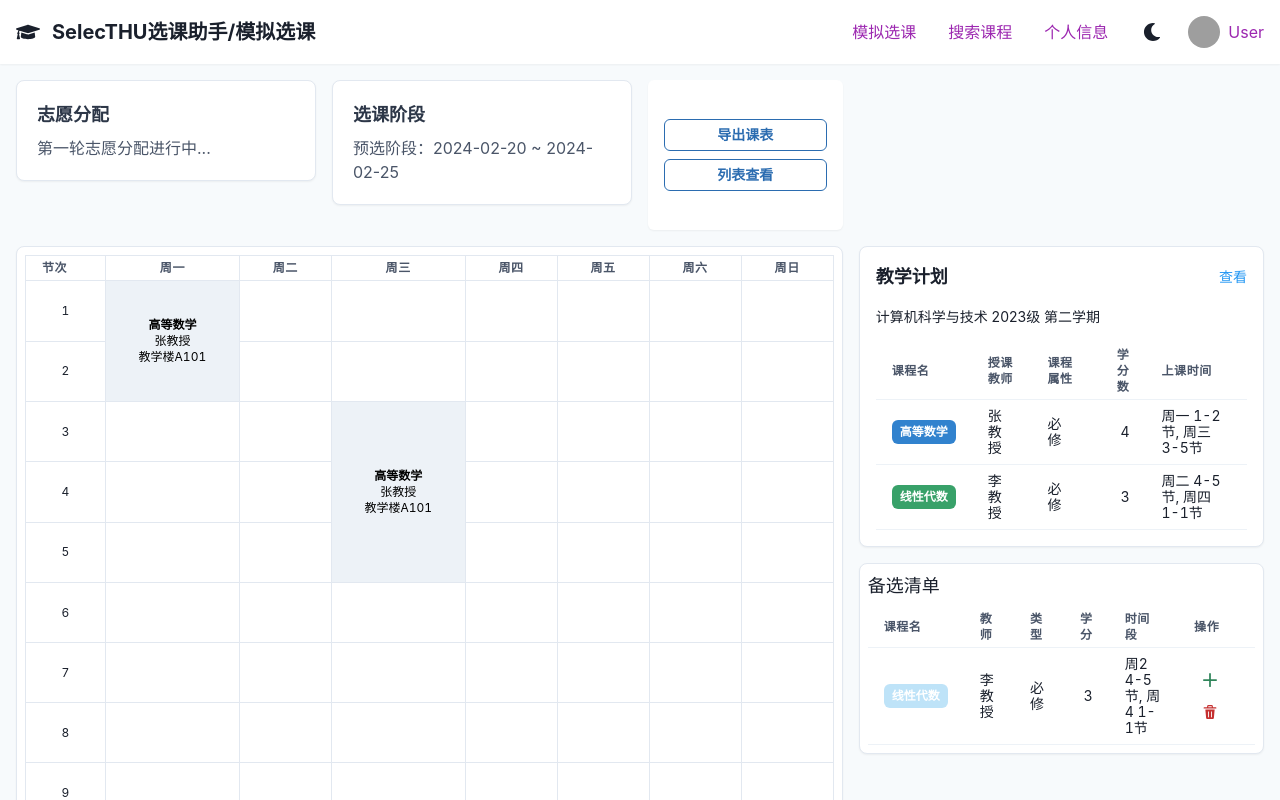
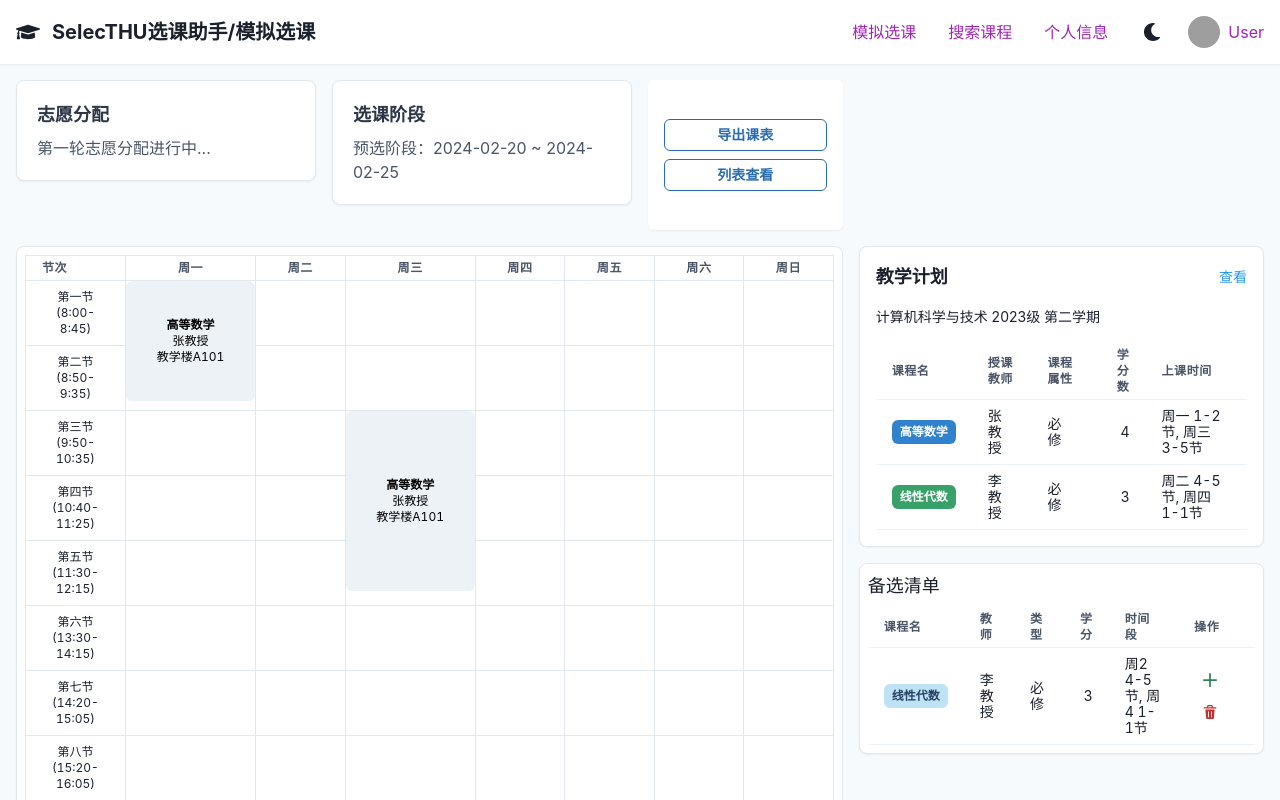
Before and after one commit to ZaytsevZY/SelecTHU, a Next.js app in the folder frontend/selecthu/: page /main in a window 1280 px wide. Both pictures are taken after a click on the button 1210 px from the left and 680 px from the top of the page. Shown: the top 800 px of the page. Built offline with nearby package versions, Linux system fonts and the light colour scheme; grey boxes are pictures that could not be loaded.

Commit message:
fix: 修复了部分main课表大小会变化的问题

```diff
--- /dev/null
+++ b/frontend/selecthu/app/components/main/CourseBlock.tsx
@@ -0,0 +1,73 @@
+// components/main/CourseBlock.tsx
+
+import React, { useRef, useEffect } from "react";
+import {
+  Box,
+  Text,
+  useColorModeValue,
+} from "@chakra-ui/react";
+import { Course } from "@/app/types/course";
+import { useDrag } from "react-dnd";
+import { ItemTypes } from "./constants"; // 推荐将 ItemTypes 移到单独的文件中
+import { getEmptyImage } from "react-dnd-html5-backend";
+
+interface CourseBlockProps {
+  course: Course;
+  color: string;
+  duration: number; // 持续时间属性
+  slotHeight: number; // 每节课的高度
+}
+
+export default function CourseBlock({
+  course,
+  color,
+  duration,
+  slotHeight,
+}: CourseBlockProps) {
+  // 使用 useDrag 钩子
+  const [{ isDragging }, drag, preview] = useDrag(() => ({
+    type: ItemTypes.COURSE,
+    item: { course },
+    collect: (monitor) => ({
+      isDragging: monitor.isDragging(),
+    }),
+  }));
+
+  // 抑制默认的拖拽预览
+  useEffect(() => {
+    preview(getEmptyImage(), { captureDraggingState: true });
+  }, [preview]);
+
+  const boxRef = useRef<HTMLDivElement>(null);
+  drag(boxRef);
+
+  // 使用 useColorModeValue，根据主题模式选择适当的颜色
+  const bgColor = useColorModeValue(`${color}.100`, `${color}.700`);
+  const textColor = useColorModeValue("black", "white");
+
+  // 计算课程块的高度
+  const totalHeight = duration * slotHeight;
+
+  return (
+    <Box
+      ref={boxRef}
+      p={2}
+      bg={bgColor}
+      borderRadius="md"
+      minHeight={`${totalHeight}px`} // 设置最小高度
+      width="100%"
+      fontSize="xs"
+      display="flex"
+      flexDirection="column"
+      justifyContent="center"
+      opacity={isDragging ? 0 : 1} // 使用 isDragging 控制不透明度
+      color={textColor}
+      cursor="grab"
+      _active={{ cursor: "grabbing" }}
+    >
+      <Text fontWeight="bold">{course.name}</Text>
+      <Text>{course.teacher}</Text>
+      <Text>{course.classroom}</Text>
+    </Box>
+  );
+}
--- a/frontend/selecthu/app/components/main/CourseList.tsx
+++ b/frontend/selecthu/app/components/main/CourseList.tsx
@@ -11,16 +11,14 @@ import {
   useColorModeValue,
   chakra,
 } from "@chakra-ui/react";
-import { Course } from "@/app/types/course";
+import { Course, TimeSlot } from "@/app/types/course";
 import CourseRow from "./CourseRow";
 
 // 引入 React DnD 所需的模块
 import { useDrop } from "react-dnd";
 
 // 定义拖拽类型
-const ItemTypes = {
-  COURSE: "course",
-};
+import { ItemTypes } from "./constants";
 
 interface CourseListProps {
   availableCourses: Course[];
@@ -58,7 +56,7 @@ export default function CourseList({
   drop(boxRef);
 
   // 格式化时间段
-  const formatTimeSlots = (timeSlots: any[]) => {
+  const formatTimeSlots = (timeSlots: TimeSlot[]) => {
     return timeSlots
       .map((ts) => `周${ts.day} ${ts.start}-${ts.start + ts.duration - 1}节`)
       .join(", ");
@@ -73,6 +71,8 @@ export default function CourseList({
       shadow="sm"
       border="1px"
       borderColor={borderColor}
+      overflow="auto" // 允许滚动，以适应内容变化
+      maxHeight="400px" // 根据需要调整最大高度
     >
       <chakra.h2 fontSize="lg" mb={2}>
         备选清单
--- a/frontend/selecthu/app/components/main/CourseRow.tsx
+++ b/frontend/selecthu/app/components/main/CourseRow.tsx
@@ -11,11 +11,8 @@ import { AddIcon, DeleteIcon } from "@chakra-ui/icons";
 import { Course, TimeSlot } from "@/app/types/course";
 
 import { useDrag, DragSourceMonitor } from "react-dnd";
+import { ItemTypes } from "./constants"; // 引入常量
 import { getEmptyImage } from "react-dnd-html5-backend";
-
-const ItemTypes = {
-  COURSE: "course",
-};
 
 interface CourseRowProps {
   course: Course;
@@ -54,15 +51,16 @@ export default function CourseRow({
       key={course.id}
       ref={rowRef}
       opacity={isDragging ? 0.5 : 1}
-      cursor="move"
+      cursor="grab"
+      _hover={{ bg: 'gray.100' }} // 可选的悬停样式
     >
       <Td>
         <Badge
-          colorScheme={courseColor} // 使用传递的颜色方案
+          colorScheme={courseColor} // 确保 courseColor 是有效的 Chakra 颜色方案
           px={2}
           py={1}
           borderRadius="md"
-          color="white"
+          // 移除了 color="white" 以避免与 colorScheme 冲突
         >
           {course.name}
         </Badge>
--- a/frontend/selecthu/app/components/main/CourseTable.tsx
+++ b/frontend/selecthu/app/components/main/CourseTable.tsx
@@ -1,6 +1,6 @@
 // components/main/CourseTable.tsx
 
-import React, { useEffect, useRef } from "react";
+import React from "react";
 import {
   Table,
   Thead,
@@ -16,13 +16,10 @@ import {
 import { Course } from "@/app/types/course";
 
 // 引入 React DnD 所需的模块
-import { useDrop, useDrag } from "react-dnd";
-import { getEmptyImage } from "react-dnd-html5-backend";
+import { useDrop } from "react-dnd";
+import { ItemTypes } from "./constants"; // 推荐将 ItemTypes 移到单独的文件中
 
-// 定义拖拽类型
-const ItemTypes = {
-  COURSE: "course",
-};
+import CourseBlock from "./CourseBlock"; // 确保 CourseBlock 是独立的组件
 
 interface CourseTableProps {
   selectedCourses: Course[];
@@ -37,9 +34,6 @@ export default function CourseTable({
 }: CourseTableProps) {
   const borderColor = useColorModeValue("gray.200", "gray.700");
   const bgColor = useColorModeValue("white", "gray.800");
-
-  // 添加拖拽中的课程ID状态
-  const [draggedCourseId, setDraggedCourseId] = React.useState<string | null>(null);
 
   // 时间段显示（节次从1-15）
   const timeSlots = [
@@ -119,6 +113,9 @@ export default function CourseTable({
     return getCourseColor(courseId);
   };
 
+  // 定义固定的每节课的高度
+  const slotHeight = 60; // 每节课的高度，保持一致
+
   return (
     <chakra.div
       ref={boxRef}
@@ -128,12 +125,22 @@ export default function CourseTable({
       shadow="sm"
       border="1px"
       borderColor={borderColor}
-      overflowX="auto"
+      overflow="auto" // 允许滚动而不是固定整体尺寸
+      width="100%" // 让表格自适应父容器宽度
+      // 不设置固定的高度和宽度，以保持页面布局合理
     >
-      <Table size="sm" variant="simple">
+      <Table size="sm" variant="simple" width="100%">
         <Thead>
           <Tr>
-            <Th width="80px" border="1px solid" borderColor={borderColor}>
+            <Th
+              width="100px"
+              border="1px solid"
+              borderColor={borderColor}
+              position="sticky"
+              top="0"
+              bg={useColorModeValue("white", "gray.800")}
+              zIndex={1}
+            >
               节次
             </Th>
             {weekDays.map((day) => (
@@ -142,6 +149,10 @@ export default function CourseTable({
                 textAlign="center"
                 border="1px solid"
                 borderColor={borderColor}
+                position="sticky"
+                top="0"
+                bg={useColorModeValue("white", "gray.800")}
+                zIndex={1}
               >
                 {day}
               </Th>
@@ -149,17 +160,21 @@ export default function CourseTable({
           </Tr>
         </Thead>
         <Tbody>
-          {timeSlots.map((_, slotIndex) => (
-            // 移除了 height 属性
-            <Tr key={`slot-${slotIndex}`}>
+          {timeSlots.map((time, slotIndex) => (
+            // 使用固定高度
+            <Tr key={`slot-${slotIndex}`} height={`${slotHeight}px`}>
               <Td
                 fontSize="xs"
                 border="1px solid"
                 borderColor={borderColor}
                 textAlign="center"
-                height="60px" // 为节次列设置默认高度
+                height={`${slotHeight}px`}
+                position="sticky"
+                left="0"
+                bg={useColorModeValue("white", "gray.800")}
+                zIndex={1}
               >
-                {`${slotIndex + 1}`}
+                {time}
               </Td>
               {weekDays.map((_, dayIndex) => {
                 if (!shouldRenderCell(dayIndex + 1, slotIndex + 1)) {
@@ -179,16 +194,14 @@ export default function CourseTable({
                     border="1px solid"
                     borderColor={borderColor}
                     verticalAlign="top"
-                    // 为空白单元格设置默认高度
-                    height={course ? undefined : "60px"}
+                    height={course ? `${slotHeight * rowSpan}px` : `${slotHeight}px`} // 设置单元格高度
                   >
                     {course && shouldShowCourse(dayIndex + 1, slotIndex + 1) ? (
                       <CourseBlock
                         course={course}
                         color={color}
                         duration={rowSpan} // 传递持续时间
-                        setDraggedCourseId={setDraggedCourseId}
-                        draggedCourseId={draggedCourseId}
+                        slotHeight={slotHeight} // 传递每节课的高度
                       />
                     ) : null}
                   </Td>
@@ -201,75 +214,3 @@ export default function CourseTable({
     </chakra.div>
   );
 }
-
-// 课程块组件
-interface CourseBlockProps {
-  course: Course;
-  color: string;
-  duration: number; // 新增持续时间属性
-  setDraggedCourseId: (id: string | null) => void;
-  draggedCourseId: string | null;
-}
-
-function CourseBlock({
-  course,
-  color,
-  duration,
-  setDraggedCourseId,
-  draggedCourseId,
-}: CourseBlockProps) {
-  // 使用 useDrag 钩子
-  const [, drag, preview] = useDrag(() => ({
-    type: ItemTypes.COURSE,
-    item: () => {
-      // 在这里设置拖拽中的课程ID
-      setDraggedCourseId(course.id);
-      return { course };
-    },
-    // 拖拽结束时，清除拖拽中的课程ID
-    end: () => {
-      setDraggedCourseId(null);
-    },
-  }));
-
-  // 抑制默认的拖拽预览
-  useEffect(() => {
-    preview(getEmptyImage(), { captureDraggingState: true });
-  }, [preview]);
-
-  // 创建一个 ref
-  const boxRef = useRef<HTMLDivElement>(null);
-  drag(boxRef);
-
-  // 使用 useColorModeValue，根据主题模式选择适当的颜色
-  const bgColor = useColorModeValue(`${color}.100`, `${color}.700`);
-  const textColor = useColorModeValue("black", "white");
-
-  // 判断当前课程是否正在被拖拽
-  const isBeingDragged = draggedCourseId === course.id;
-
-  // 计算课程块的高度
-  const slotHeight = 60; // 每节课的高度，可以根据需要调整
-  const totalHeight = duration * slotHeight;
-
-  return (
-    <Box
-      ref={boxRef}
-      p={2}
-      bg={bgColor}
-      borderRadius="none"
-      minHeight={`${totalHeight}px`} // 设置最小高度
-      width="100%"
-      fontSize="xs"
-      display="flex"
-      flexDirection="column"
-      justifyContent="center"
-      opacity={isBeingDragged ? 0 : 1}
-      color={textColor}
-    >
-      <Text fontWeight="bold">{course.name}</Text>
-      <Text>{course.teacher}</Text>
-      <Text>{course.classroom}</Text>
-    </Box>
-  );
-}
--- /dev/null
+++ b/frontend/selecthu/app/components/main/constants.ts
@@ -0,0 +1,5 @@
+// components/main/constants.ts
+
+export const ItemTypes = {
+    COURSE: "course",
+  };
--- a/frontend/selecthu/app/main/page.tsx
+++ b/frontend/selecthu/app/main/page.tsx
@@ -9,7 +9,6 @@ import {
   GridItem,
   useColorModeValue,
   Button,
-  VStack,
   Flex,
 } from "@chakra-ui/react";
 import Navbar from "../components/layout/Navbar";
@@ -63,7 +62,7 @@ export default function MainPage() {
   // 管理已选课程列表（课程表中的课程）
   const [selectedCourses, setSelectedCourses] = useState<Course[]>([]);
 
-  // 颜色数组
+  // 颜色数组，确保颜色名称与 Chakra UI 的颜色方案一致
   const colors = [
     "blue",
     "green",
```
Also changed, not shown: 1 other file (tests, documents, lock files or other folders).
